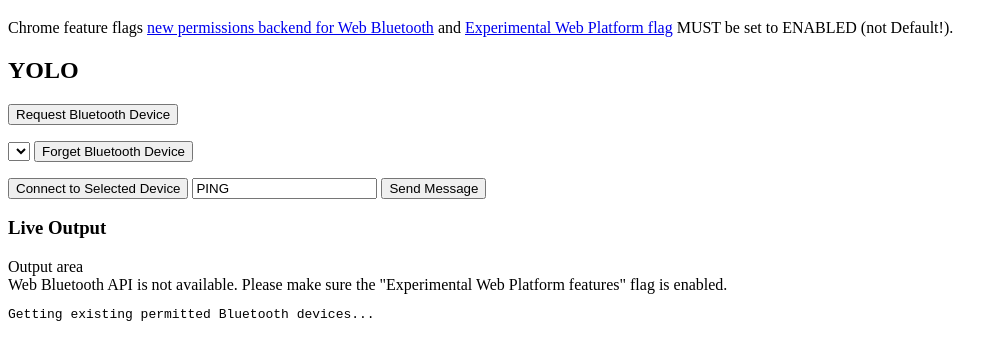
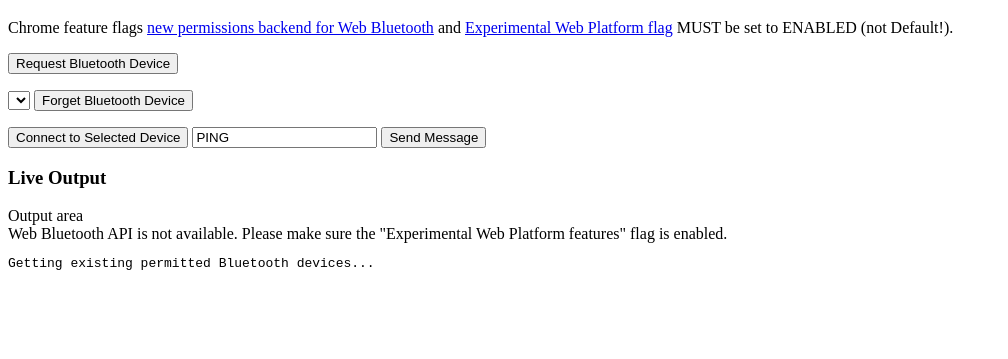
Before and after one commit to t5m4r/smarthelmet, a plain HTML site: page index.html in a window 1280 px wide. Shown: the part 61-420 px from the top of the page, without its empty margins (0-1008 px from the left). Drawn offline with Linux system fonts and the light colour scheme.

```diff
--- a/index.html
+++ b/index.html
@@ -9,8 +9,6 @@
 <body>
     <h1>T5M4R Directions App</h1>
     <p>Chrome feature flags <a href="chrome://flags/#enable-web-bluetooth-new-permissions-backend">new permissions backend for Web Bluetooth</a> and <a href="chrome://flags/#enable-experimental-web-platform-features">Experimental Web Platform flag</a> MUST be set to ENABLED (not Default!).</p>
-    <h2>YOLO</h2>
-
 <p>
   <button id="requestBluetoothDevice">Request Bluetooth Device</button>
 </p>
```
Also changed, not shown: 2 other files.
